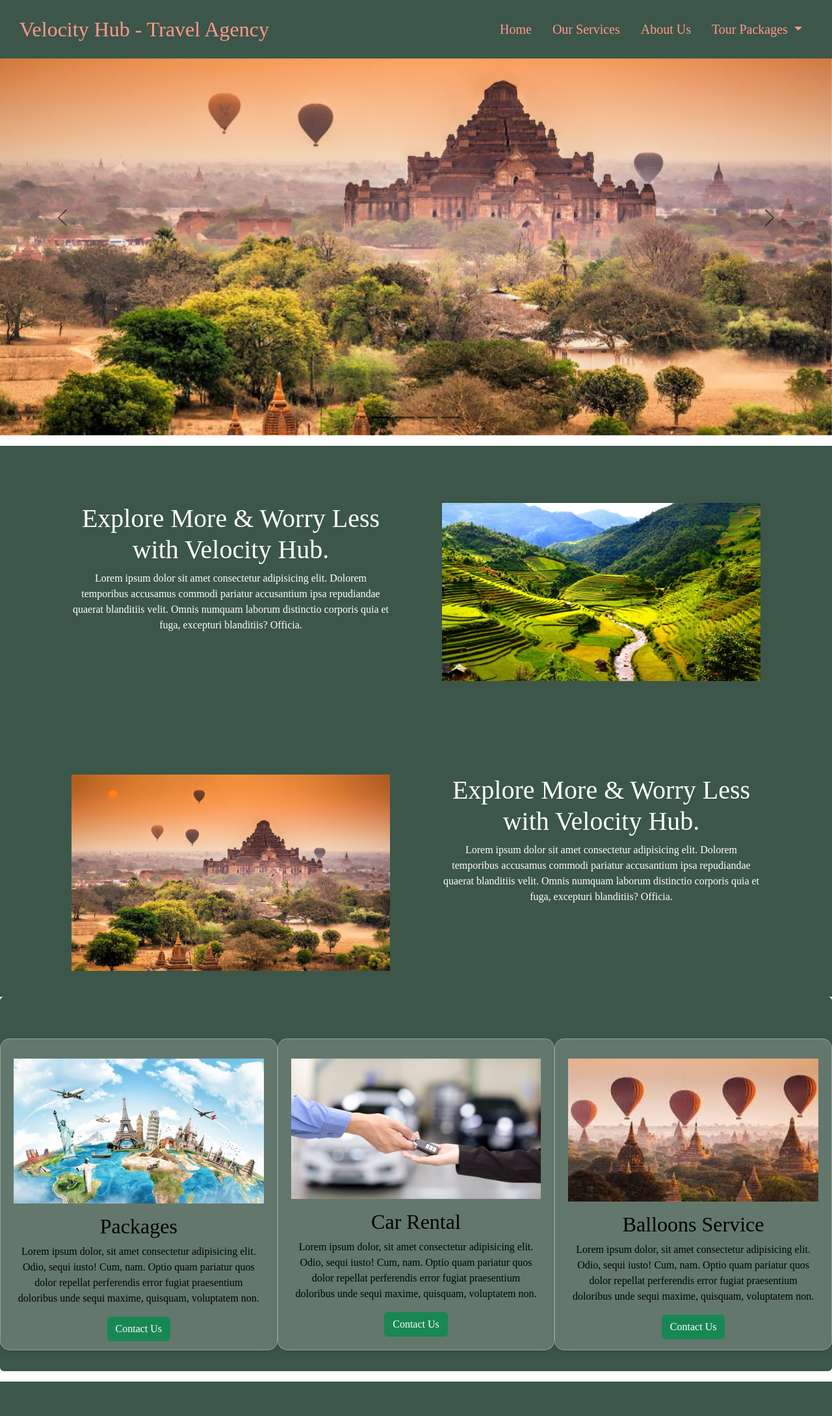
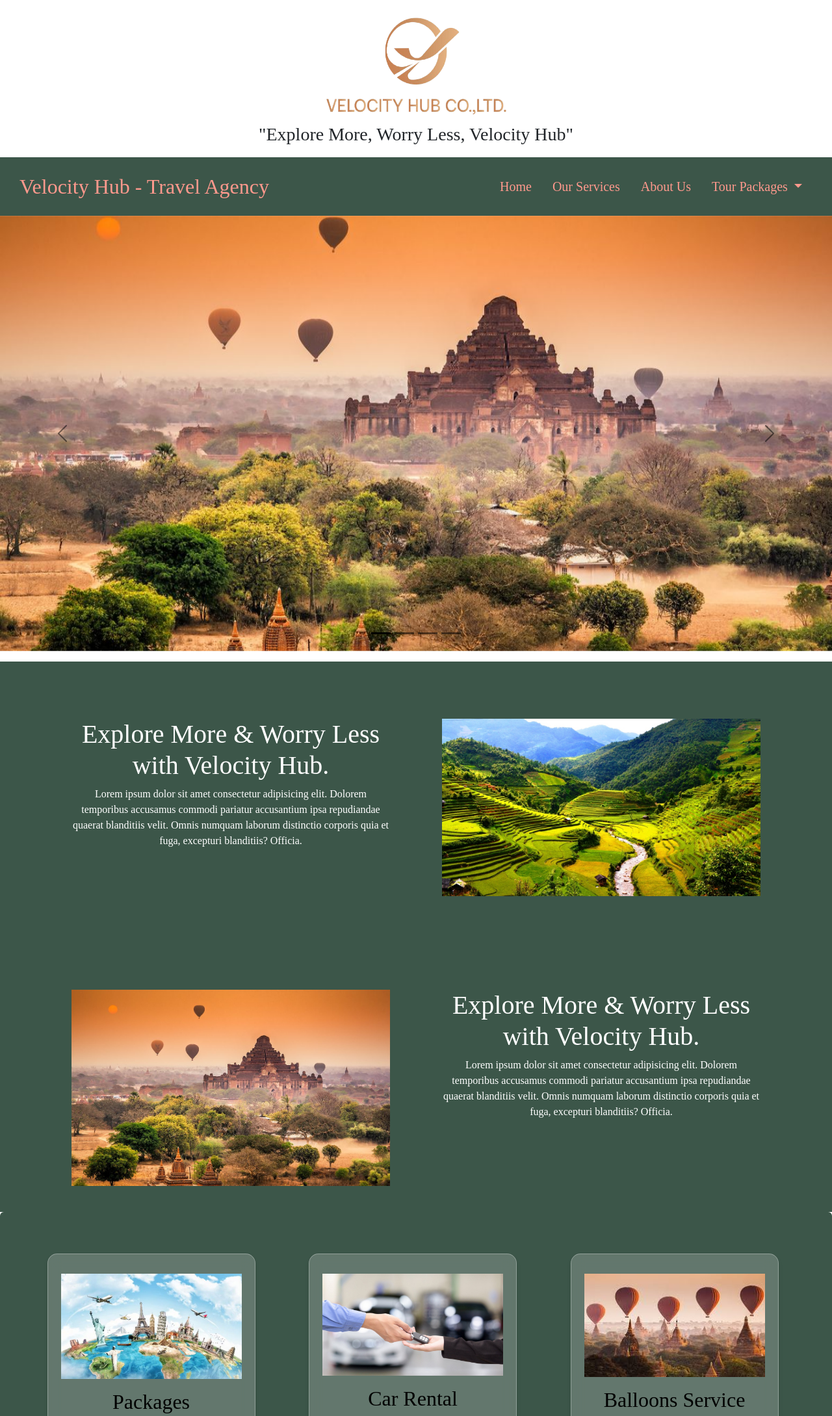
Before and after one commit to Mei290900/Velocity-Hub-T-T, a website: page index.html in a window 1280 px wide. Shown: the top 2179 px of the page at 65% size. Drawn offline with nearby package versions, Linux system fonts and the light colour scheme; a web font is replaced by a local one.

Commit message:
added logo on top. fixed some errors.

```diff
--- a/index.html
+++ b/index.html
@@ -11,8 +11,14 @@
     <link rel="stylesheet" href="styles.css">
 </head>
 <body>
+  <div class="logo-section">
+    <div class="img-container">
+      <img src="img/velocity-hub.png" alt="">
+    </div>
+    <h3>"Explore More, Worry Less, Velocity Hub"</h3>
+  </div>
     <!--Navbar Part-->
-    <nav class="navbar navbar-expand-lg vhNav fixed-top">
+    <nav class="navbar navbar-expand-lg vhNav ">
         <div class="container-fluid vhCf">
           <a class="navbar-brand fs-2" href="#">Velocity Hub - Travel Agency</a>
           <button class="navbar-toggler" type="button" data-bs-toggle="collapse" data-bs-target="#navbarNavDropdown" aria-controls="navbarNavDropdown" aria-expanded="false" aria-label="Toggle navigation">
@@ -135,7 +141,7 @@
       <!-- <-- Card -->
       <div class="card container-fluid">
         <div class="row d-flex justify-content-evenly">
-          <div class="col-3 col-md-4 col-sm-12 card1">
+          <div class="col-lg-3 col-md-4 col-sm-6 col-10 mb-4 card1">
             <div class="card-img">
               <img src="img/card-1.jpg" alt="">
             </div>
@@ -148,7 +154,7 @@
             </div>
           </div>
 
-          <div class="col-3 col-md-4 col-sm-12 card1">
+          <div class="col-lg-3 col-md-4 col-sm-6 col-10  card1">
             <div class="card-img">
               <img src="img/card-2.jpg" alt="">
             </div>
@@ -161,7 +167,7 @@
             </div>
           </div>
 
-          <div class="col-3 col-md-4 col-sm-12 card1">
+          <div class="col-lg-3 col-md-4 col-sm-6 col-10 mb-4 card1">
             <div class="card-img">
               <img src="img/card03.jpg" alt="">
             </div>
@@ -173,6 +179,7 @@
               <button type="button" class="btn btn-success">Contact Us</button>
             </div>
           </div>
+
         </div>
       </div>
 
--- a/styles.scss
+++ b/styles.scss
@@ -3,6 +3,26 @@ $color: #3c5649;
     margin: 0;
     padding: 0;
     font-family: "Sorts Mill Goudy", serif;
+
+}
+
+//logo
+
+.logo-section{
+    padding-top: 10px;
+    .img-container{
+        display: flex;
+        justify-content: center;
+        align-items: center;
+        img{
+        width: 330px;
+        height: 170px;
+        }
+    }
+    h3{
+        padding: 10px 20px;
+        text-align: center;
+    }
 
 }
 // nav-bar-css
@@ -37,14 +57,21 @@ $color: #3c5649;
         .carousel-item{
             img{
             width: 100%;
-            height: 670px;
+            height: auto;
+            max-height: 670px;
             object-fit: cover;
             }
-            @media (min-width:375px) and (max-width: 667px)  {
+            @media (max-width: 768px)  {
                 .carousel-item {
                     img{
-                    width: 100%;
-                    height: auto;
+                        height: 50vh;
+                    }
+                }
+            }
+            @media (max-width: 576px)  {
+                .carousel-item {
+                    img{
+                    height: 40vh;
                     }
                 }
             }
@@ -159,7 +186,7 @@ $color: #3c5649;
     padding-bottom: 2rem;
     .row{
         .card1{
-            max-height: 480px;
+            max-height: auto;
             background: rgba(255, 255, 255, 0.2);  /* Semi-transparent white background */
             border-radius: 15px;  /* Rounded corners */
             backdrop-filter: blur(10px);  /* Apply the blur effect */
@@ -169,6 +196,10 @@ $color: #3c5649;
             padding: 20px;
             transition: transform 0.6s ease-in-out;  /* Smooth transition */
             object-fit: cover;
+            overflow: hidden;
+            text-overflow: ellipsis;
+            margin-bottom: 20px; /* Add spacing between rows */
+            margin-right: 10px;  /* Add spacing between cards (optional) */
             .card-img{
                 padding-top: 10px;
                 img{
@@ -181,6 +212,12 @@ $color: #3c5649;
             transform: scale(1.1);
         }
 
+    }
+    @media (max-width: 577px) and (min-width: 375px) {
+        .row{
+            display: flex;
+            justify-content: center;
+        }
     }
 }
 
```
Also changed, not shown: img/velocity-hub.png (added), styles.css, 1 other file.
